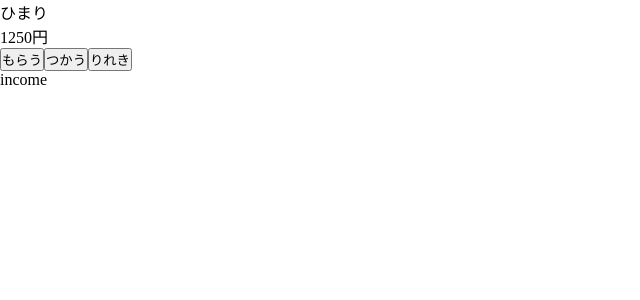
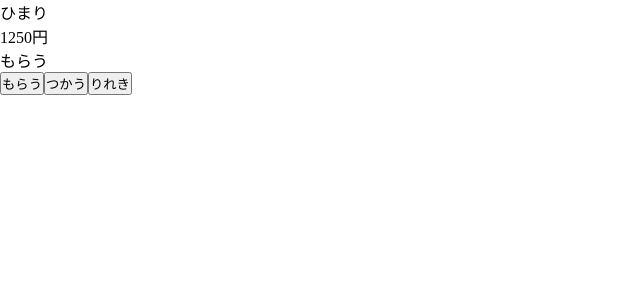
Before and after one commit to Yanko54/pokke, a React (Vite) app: page / in a window 1280 px wide. Shown: the top 300 px of the page, without its empty margins (0-640 px from the left). Built offline with nearby package versions, Linux system fonts and the light colour scheme.

Commit message:
pageコンポーネント作成・activeTabでの切替実装

```diff
--- a/src/App.tsx
+++ b/src/App.tsx
@@ -3,6 +3,9 @@ import { Balance } from './components/Balance';
 import { FooterNav } from './components/FooterNav';
 import { useState } from 'react';
 import type { FooterTab } from './types/footerTab';
+import { IncomePage } from './pages/IncomePage';
+import { ExpensePage } from './pages/ExpensePage';
+import { HistoryPage } from './pages/HistoryPage';
 
 function App() {
   const [activeTab, setActiveTab] = useState<FooterTab>('income');
@@ -11,6 +14,9 @@ function App() {
     <>
       <Header childName="ひまり" />
       <Balance amount={1250} />
+      {activeTab === 'income' && <IncomePage />}
+      {activeTab === 'expense' && <ExpensePage />}
+      {activeTab === 'history' && <HistoryPage />}
       <FooterNav activeTab={activeTab} setActiveTab={setActiveTab} />
     </>
   );
--- a/src/components/FooterNav.tsx
+++ b/src/components/FooterNav.tsx
@@ -13,7 +13,6 @@ export const FooterNav = ({ activeTab, setActiveTab }: FooterNavProps) => {
       <button onClick={() => setActiveTab('income')}>もらう</button>
       <button onClick={() => setActiveTab('expense')}>つかう</button>
       <button onClick={() => setActiveTab('history')}>りれき</button>
-      <p>{activeTab}</p>
     </footer>
   );
 };
--- /dev/null
+++ b/src/pages/ExpensePage.tsx
@@ -0,0 +1,3 @@
+export const ExpensePage = () => {
+  return <main>つかう</main>;
+};
--- /dev/null
+++ b/src/pages/HistoryPage.tsx
@@ -0,0 +1,3 @@
+export const HistoryPage = () => {
+  return <main>りれき</main>;
+};
--- /dev/null
+++ b/src/pages/IncomePage.tsx
@@ -0,0 +1,3 @@
+export const IncomePage = () => {
+  return <main>もらう</main>;
+};
```
